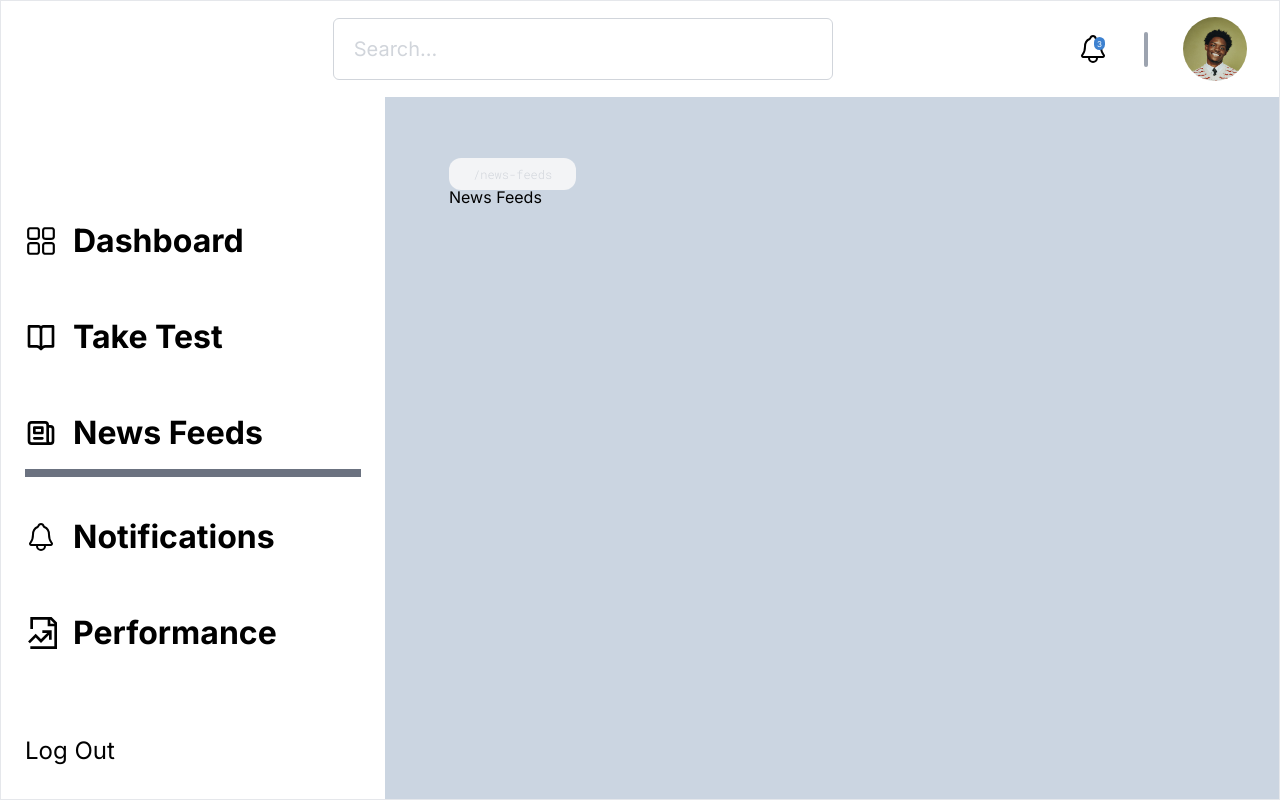
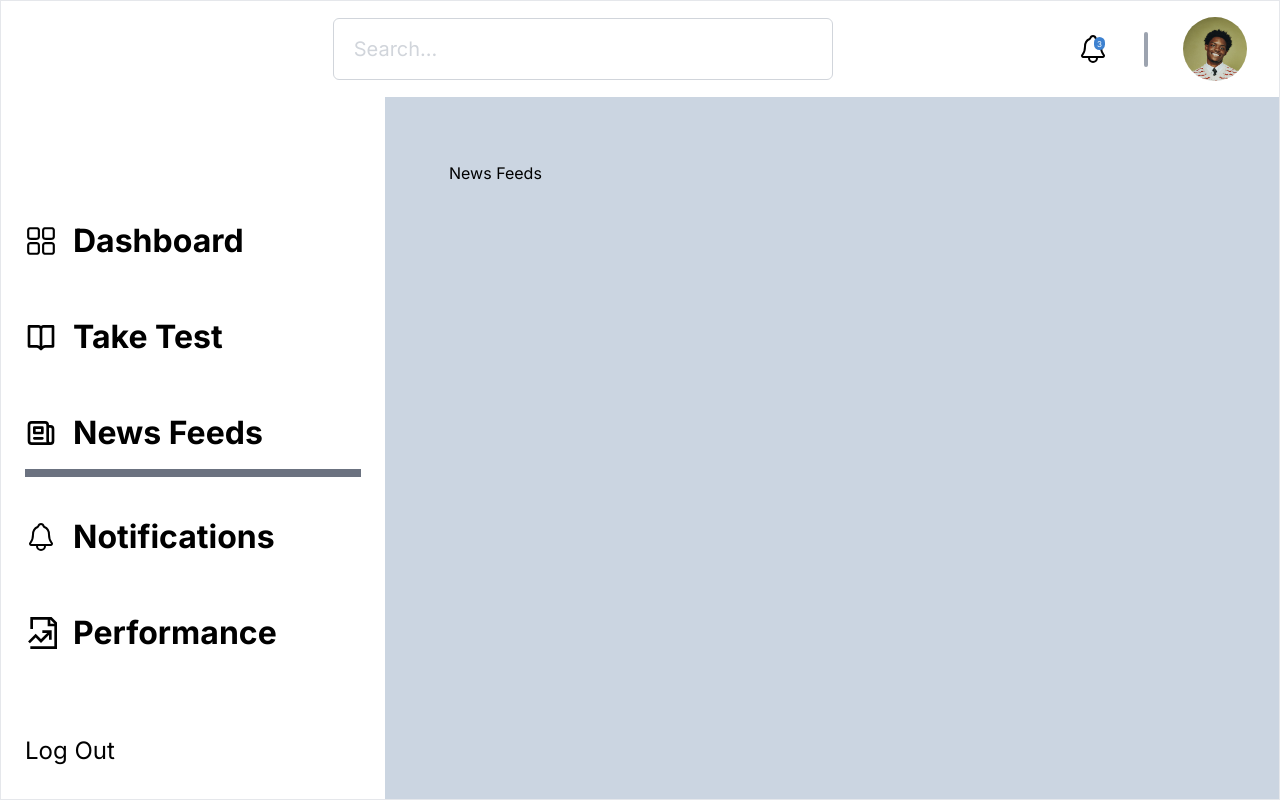
Before and after one commit to michojekunle/Exam_App_Frontend, a Next.js app: page /news-feeds in a window 1280 px wide. Built offline with nearby package versions, Linux system fonts and the light colour scheme.

Commit message:
made changes

```diff
--- a/app/layout.js
+++ b/app/layout.js
@@ -24,7 +24,7 @@ export default function RootLayout({ children }) {
               <Sidebar/>
             </div>
             <main className='flex-1 bg-slate-300 h-full font-sans p-16'>
-              <span className='rounded-xl text-gray-300 bg-gray-100 text-xs font-mono font-light py-2 px-6 mb-6'>{pathname}</span>
+              {/* <span className='rounded-xl text-gray-300 bg-gray-100 text-xs font-mono font-light py-2 px-6 mb-6'>{pathname}</span>*/}
               {children}
             </main>
           </div>
--- a/components/Bars/Sidebar.jsx
+++ b/components/Bars/Sidebar.jsx
@@ -14,7 +14,7 @@ const Sidebar = () => {
       <div className='flex flex-col h-full justify-between'>
         <ul className='list-style-none p-0'>
           {menuItems.map(({href, icon, title}) => (
-            <li className={`gap-1 mb-8 md:mb-11 font-bold capitalize text-black pb-5 text-2xl md:text-[32px] ${pathname === href && 'border-b border-b-8 border-gray-500'}`} key={title}>
+            <li className={`gap-1 mb-8 md:mb-11 font-bold capitalize text-black pb-5 text-2xl md:text-[32px] ${pathname === href && 'border-b-8 border-gray-500'}`} key={title}>
               <Link href={href} className='flex items-center gap-4'>
                 <span>{icon}</span>
                 <span>{title}</span>
```
